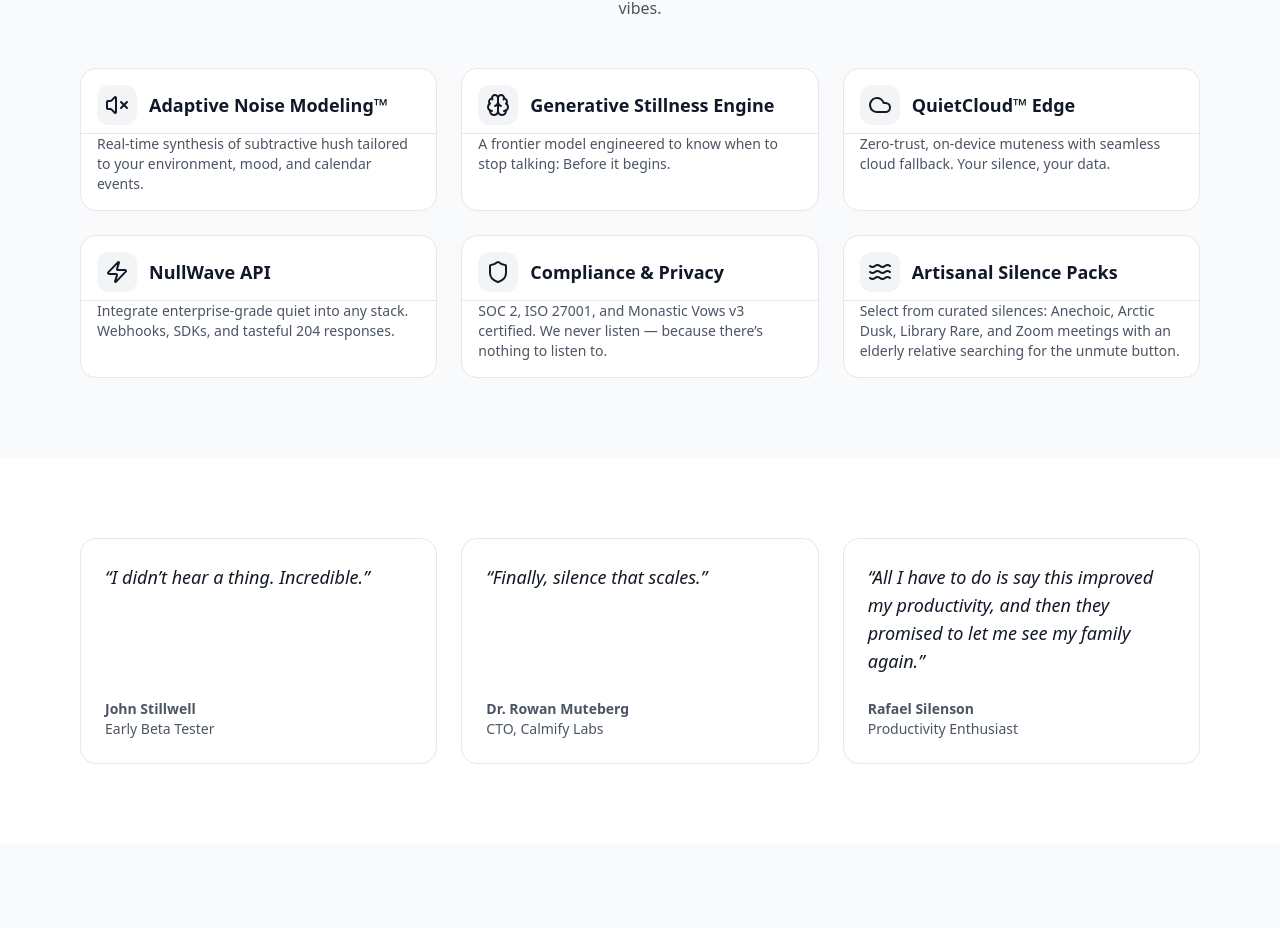
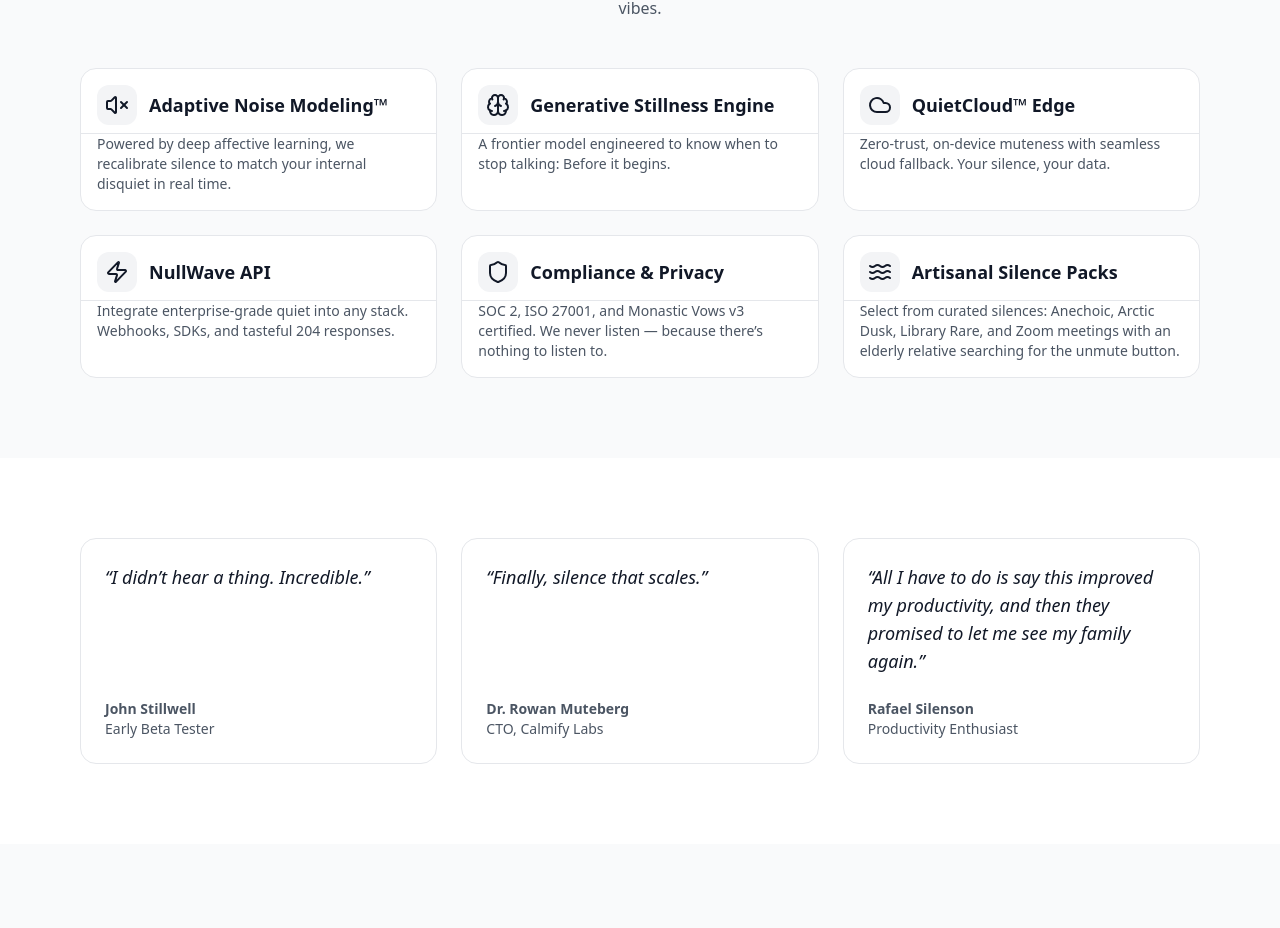
Before and after one commit to ShaharZivan/quietness-ai, a React (Vite) app: page / in a window 1280 px wide. Shown: the part 892-1820 px from the top of the page. Built offline with nearby package versions, Linux system fonts and the light colour scheme.

Commit message:
Update quiet.jsx

```diff
--- a/src/quiet.jsx
+++ b/src/quiet.jsx
@@ -98,7 +98,7 @@ export default function QuietAIPage() {
             {[
               {
                 icon: <VolumeX className="h-6 w-6" />, title: "Adaptive Noise Modeling™",
-                body: "Real‑time synthesis of subtractive hush tailored to your environment, mood, and calendar events.",
+                body: "Powered by deep affective learning, we recalibrate silence to match your internal disquiet in real time.",
               },
               {
                 icon: <Brain className="h-6 w-6" />, title: "Generative Stillness Engine",
```
